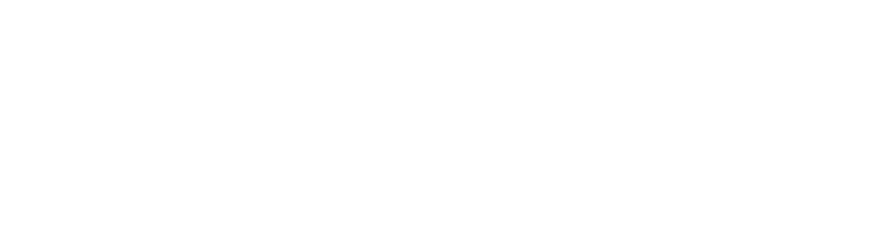
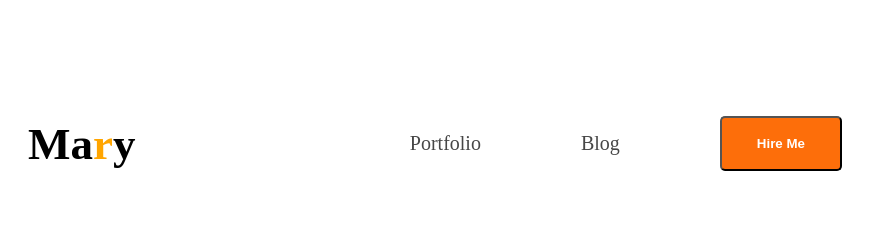
Before and after one commit to imran1262/web-dev-portfolio, a plain HTML site: page index .html in a window 1280 px wide. Shown: the whole page, without its empty margins (180-1053 px from the left). Drawn offline with Linux system fonts and the light colour scheme.

Commit message:
addded the codings

```diff
--- a/index .html
+++ b/index .html
@@ -4,10 +4,21 @@
     <meta charset="UTF-8">
     <meta name="viewport" content="width=device-width, initial-scale=1.0">
     <title>Web Developer Portfolio</title>
+    <link rel="preconnect" href="https://fonts.googleapis.com">
+<link rel="preconnect" href="https://fonts.gstatic.com" crossorigin>
+<link href="https://fonts.googleapis.com/css2?family=Open+Sans:ital,wght@0,300..800;1,300..800&display=swap" rel="stylesheet">
+    <link rel="stylesheet" href="styles/portfolio.css">
 </head>
-<body>
+<body class="open-sans-normal">
     <header>
-
+<nav>
+    <h3 class="nav-title">Ma<span class="text-primary">r</span>y </h3>
+    <ul>
+        <li><a class="dark-2" href="">Portfolio</a></li>
+        <li><a class="dark-2" href="">Blog</a></li>
+        <li><a href=""><button class="btn-primary">Hire Me</button></a></li>
+    </ul>
+</nav>
     </header>
     <main>
 
--- /dev/null
+++ b/styles/portfolio.css
@@ -0,0 +1,48 @@
+
+.open-sans-<uniquifier> {
+  font-family: "Open Sans", sans-serif;
+  font-optical-sizing: auto;
+
+  font-style: normal;
+  font-variation-settings:
+    "wdth" 100;}
+    /* shared style */
+    .text-primary{
+color: orange;
+    }
+/* nav styles */
+nav{
+    display: flex;
+ align-items: center;
+ justify-content: space-between;
+ margin: 50px 200px;
+}
+.nav-title{
+    font-weight: 800px;
+    font-size: 45px;
+}
+nav ul{
+    display: flex;
+    align-items: center;
+
+}
+nav ul li{
+    list-style: none;
+    margin: 50px;
+}
+nav li a{
+    text-decoration: none;
+    font-size: 20px;
+}
+.dark-2{
+    color: #474747;
+}
+.btn-primary{
+    background-color: #FD6E0A;
+    font-weight: bold;
+    color: white;
+    padding: 18px 35px;
+    border-radius: 5px;
+    font size: 20px
+    ;
+}
```
